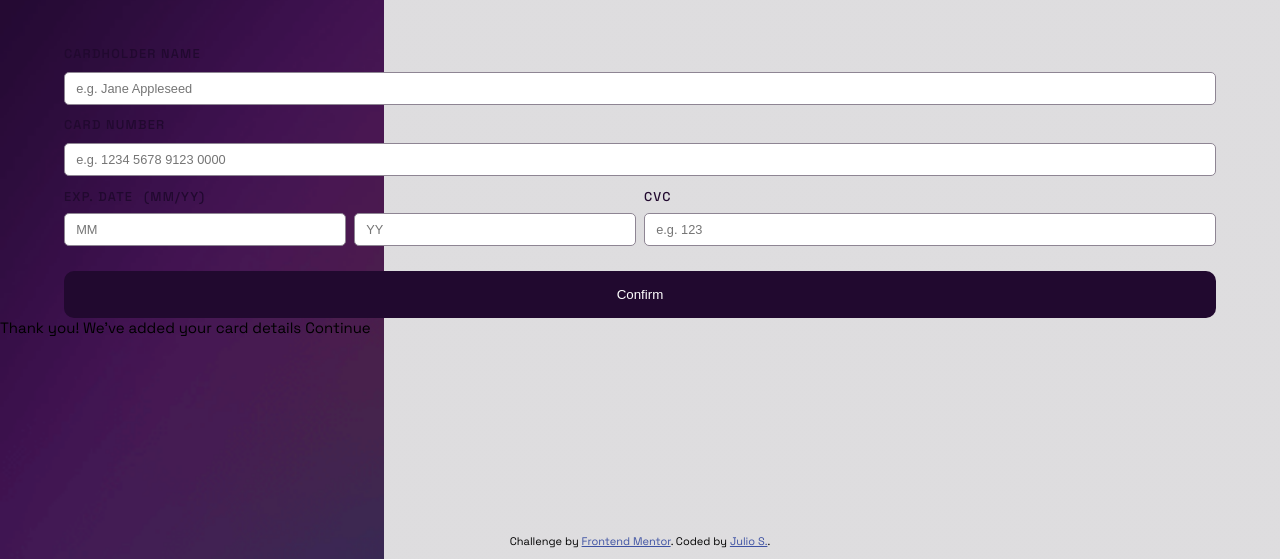
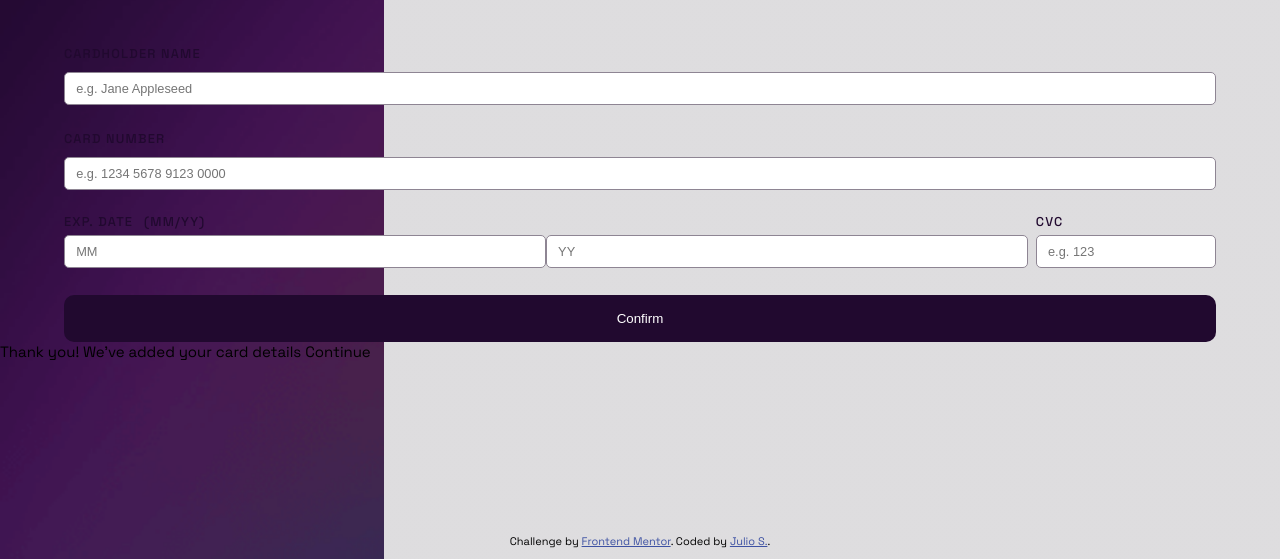
Before and after one commit to Julius-Sol/interactive-card-details-form, a plain HTML site: page index.html in a window 1280 px wide. Shown: the part 252-811 px from the top of the page. Drawn offline with Linux system fonts and the light colour scheme.

Commit message:
Add html for errors and refactor flex to grid
- Refactor month and year section to grid to accomodate
  error text.
- Use grid to keep all elements in a line with one another

```diff
--- a/index.html
+++ b/index.html
@@ -32,24 +32,27 @@
       <p class="card-security">000</p>
     </div>
 
-    <form action="" class="card-info">
+    <form class="card-info">
       <div><label for="cardholder-name" class="card-info-title">Cardholder Name</label></div>
-      <input type="text" name="cardholder-name" id="cardholder-name" placeholder="e.g. Jane Appleseed " required>
+      <input type="text" name="cardholder-name" id="cardholder-name" placeholder="e.g. Jane Appleseed ">
+      <span class="error" aria-live="polite"></span>
 
-      <div><label for="card-number" class="card-info-title">Card Number</label></div>
-      <input type="text" name="card-number" id="card-number" placeholder="e.g. 1234 5678 9123 0000" required>
+      <div class="title-space"><label for="card-number" class="card-info-title">Card Number</label></div>
+      <input type="text" name="card-number" id="card-number" placeholder="e.g. 1234 5678 9123 0000">
+      <span class="error" aria-live="polite"></span>
 
-      <div class="extra-info">
+      <div class="extra-info title-space">
         <div class="info-date">
           <label for="exp-month" class="card-info-title">Exp. Date <span class="spacing-title">(MM/YY)</span></label>
-          <div class="date-year">
-            <input type="text" name="exp-month" id="exp-month" placeholder="MM" required maxlength="2">
-            <input type="text" name="exp-year" id="exp-year" placeholder="YY" required maxlength="2">
-          </div>
+          <input type="text" name="exp-month" id="exp-month" placeholder="MM" maxlength="2">
+          <span class="error" aria-live="polite"></span>
+          <input type="text" name="exp-year" id="exp-year" placeholder="YY" maxlength="2">
+          <span class="error" aria-live="polite"></span>
         </div>
         <div class="cvc">
           <label for="cvc-number" class="card-info-title">cvc</label>
-          <input type="text" name="cvc-number" id="cvc-number" placeholder="e.g. 123" required>
+          <input type="text" name="cvc-number" id="cvc-number" placeholder="e.g. 123">
+          <span class="error" aria-live="polite"></span>
         </div>
       </div>
 
@@ -66,5 +69,6 @@
     Challenge by <a href="https://www.frontendmentor.io?ref=challenge" target="_blank">Frontend Mentor</a>.
     Coded by <a href="#">Julio S.</a>.
   </div>
+  <script src="validation.js"></script>
 </body>
 </html>
--- a/style.css
+++ b/style.css
@@ -82,16 +82,17 @@ body{
 .spacing-title{
   margin-left: .4rem;
 }
+
 .card-info{
   margin: 0 auto;
   margin-top: 9rem;
   width: 90%;
   display: flex;
   flex-direction: column;
-  gap: .6rem;
 }
 
 .card-info input{
+  margin-top: 10px;
   padding-left: .7rem;
   padding-top: .5rem;
   padding-bottom: .5rem;
@@ -107,16 +108,30 @@ body{
   color: rgb(33, 9, 47);
   letter-spacing: 1.2px;
   font-weight: 500;
+  grid-area: exp-title;
+}
+
+.title-space{
+  margin-top: 20px;
 }
 
 .extra-info{
-  display: flex;
-  align-items: flex-end;
+  display: grid;
+  grid-template-columns: 1fr  ;
+  grid-template-rows: auto;
+  grid-template-areas:
+  "info-date cvc";
   gap: .5rem;
 }
 
 .info-date{
-  width: 100%;
+  grid-area: info-date;
+  display: grid;
+  grid-template-columns: minmax(80px, 1fr)  minmax(80px, 1fr);
+  grid-template-rows: auto;
+  grid-template-areas:
+    "exp-title exp-title"
+    "exp-month exp-year";
 }
 
 .date-year{
@@ -125,15 +140,25 @@ body{
   gap: .5rem;
 }
 
-.date-year input{
-  width: 100%;
+#exp-month{
+  margin-top: 5px;
+  grid-area: exp-month;
+}
+
+#exp-year{
+  margin-top: 5px;
+  grid-area: exp-year;
 }
 
 .cvc{
+  grid-area: cvc;
   width: 100%;
   display: flex;
   flex-direction: column;
-  gap: .5rem;
+}
+
+#cvc-number{
+  margin-top: 5px;
 }
 
 .submit-button{
@@ -142,13 +167,23 @@ body{
   padding: 1rem 0;
   border-radius: 10px;
   border-style: none;
-  margin-top: 1rem;
+  margin-top: 1.5rem;
 }
 
 .attribution{
   position: absolute;
   bottom: 0;
   width: 100%;
+}
+
+.no-error{
+  display: none;
+}
+
+.error{
+  color: red;
+  margin-top: 3px;
+  font-size: .7rem;
 }
 
 @media screen and (min-width: 1024px) {
```
